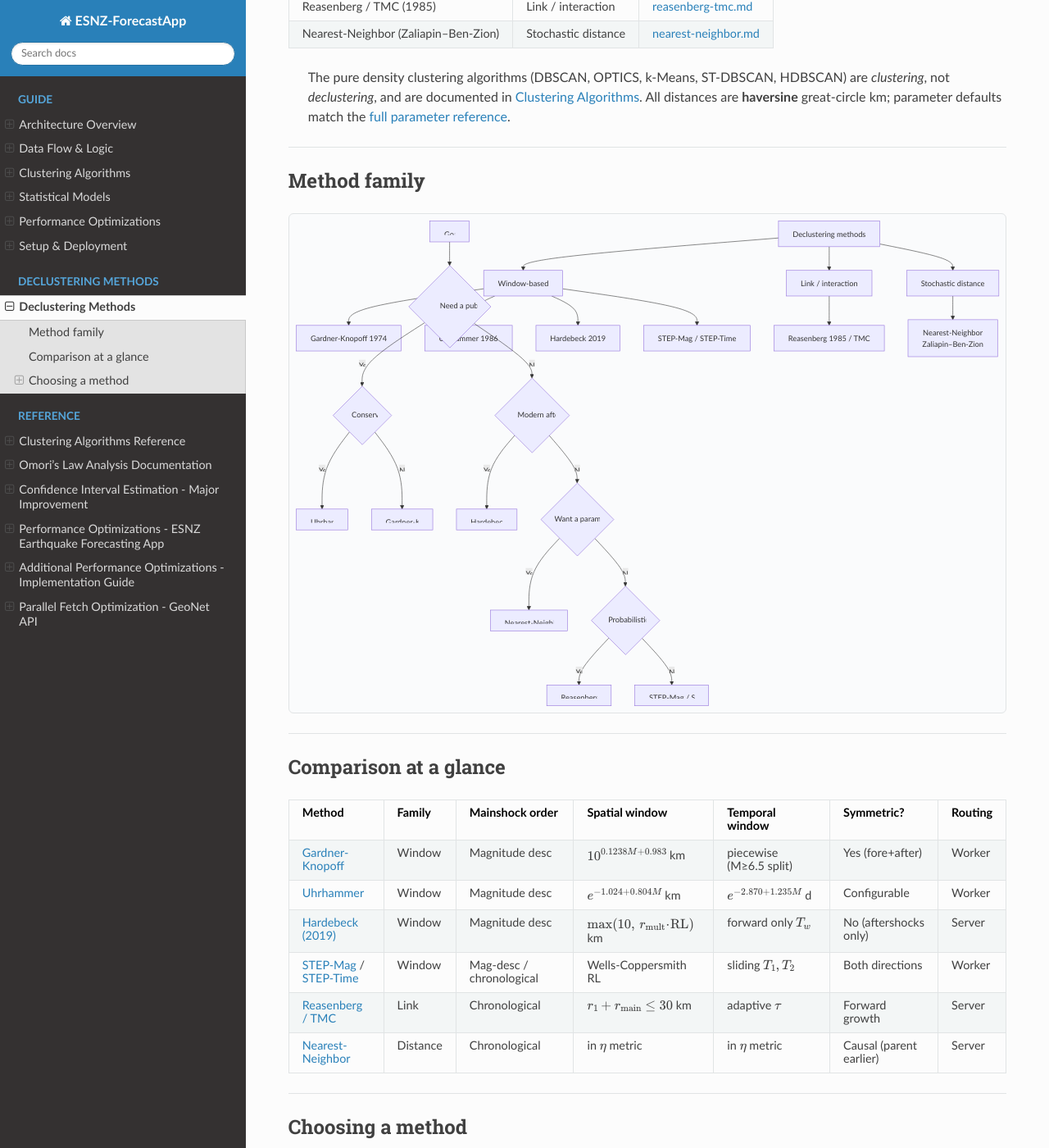
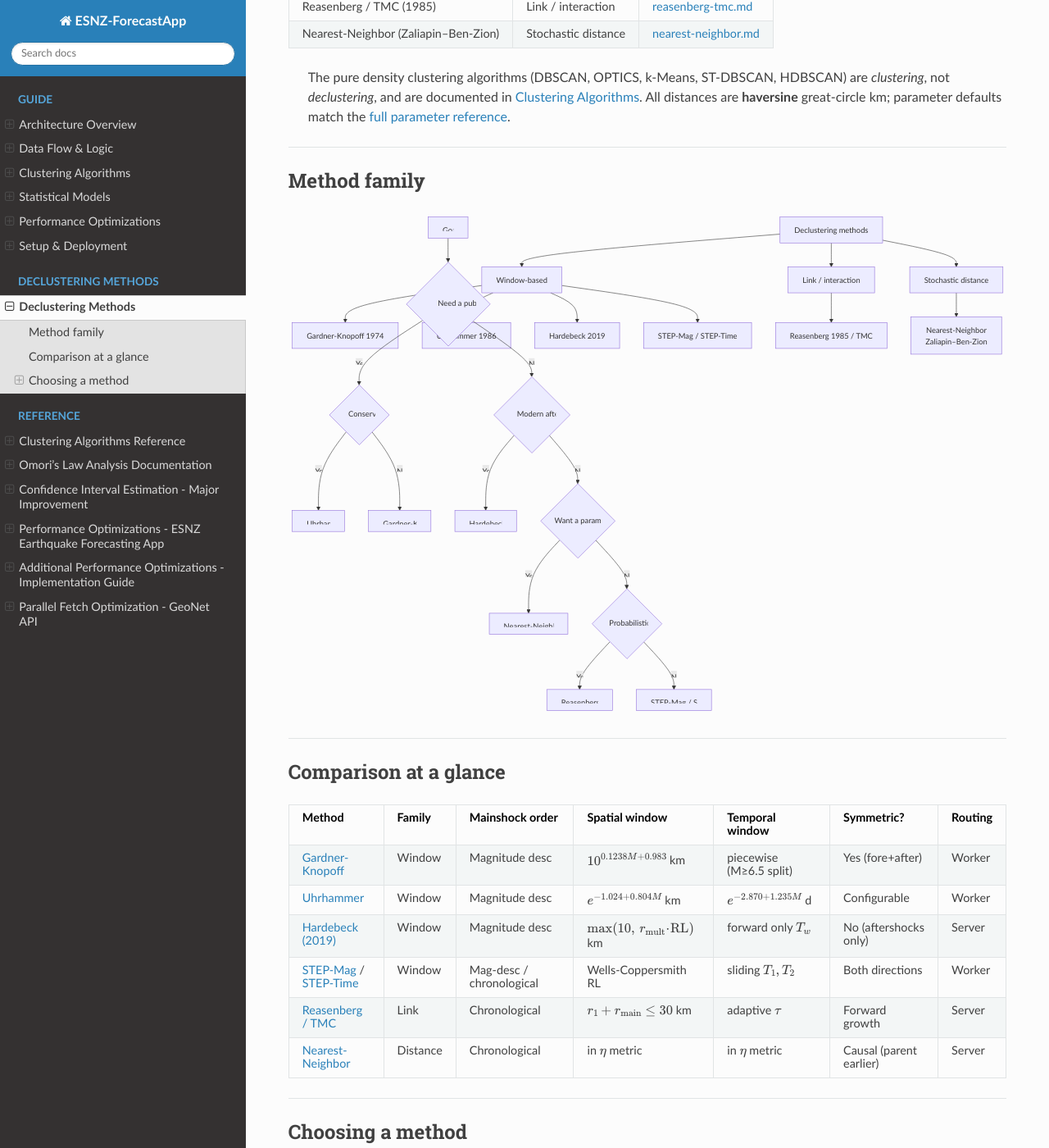
Before and after one commit to KennyGraham1/ESNZ-ForecastApp, a Sphinx documentation site: the page built from docs/declustering-methods.md, in a window 1280 px wide and 1400 px high, scrolled down 510 px. Shown: the whole window at 82% size. Built offline with Sphinx 7.4.7 and the Read the Docs theme 3.1.0, drawn with Linux system fonts in a browser that asks for light colours; comment, search, counter and statistics services are not loaded.

Commit message:
feat: remove pan/zoom functionality for Mermaid diagrams

```diff
--- a/docs/_static/css/custom.css
+++ b/docs/_static/css/custom.css
@@ -8,42 +8,17 @@
     max-width: none;
 }
 
-/* ---- Mermaid diagrams: framed, centered, pan/zoom enabled ---------------- */
-/* (Pan/zoom controls are added by _static/js/mermaid-zoom.js via svg-pan-zoom.) */
+/* Center Mermaid diagrams. Interactive zoom (scroll/drag) and the fullscreen "⛶"
+   button are provided natively by sphinxcontrib-mermaid (mermaid_d3_zoom +
+   mermaid_fullscreen), including inside the fullscreen modal. */
 .mermaid {
-    margin: 1.5em auto;
-    padding: 0.25em;
-    border: 1px solid #e1e4e5;
-    border-radius: 6px;
-    background: #fafbfc;
-    overflow: auto;            /* graceful fallback: scroll if zoom JS is unavailable */
     text-align: center;
 }
-.mermaid svg {
-    display: block;
-    margin: 0 auto;
-    max-width: 100%;
-}
-/* svg-pan-zoom +/- / reset control icons */
-.svg-pan-zoom-control {
-    cursor: pointer;
-    opacity: 0.65;
-    transition: opacity 0.15s ease-in-out;
-}
-.svg-pan-zoom-control:hover {
-    opacity: 1;
-}
 
-/* ---- Tables: wrap long parameter cells instead of forcing a horizontal
-        scrollbar (the RTD default is white-space: nowrap). ----------------- */
+/* Wrap long parameter-table cells instead of forcing a horizontal scrollbar
+   (the RTD theme defaults to white-space: nowrap). */
 .rst-content table.docutils td,
 .rst-content table.docutils th {
     white-space: normal !important;
     vertical-align: top;
 }
-
-/* ---- A little more breathing room around long content ------------------- */
-.rst-content .section > * ,
-.rst-content section > * {
-    max-width: 100%;
-}
--- a/docs/_static/js/mermaid-zoom.js
+++ /dev/null
@@ -1,64 +0,0 @@
-// Add pan + zoom controls to every Mermaid diagram.
-//
-// Mermaid renders client-side (sphinxcontrib-mermaid "raw" mode); svg-pan-zoom is
-// loaded from the CDN before this file (see conf.py html_js_files). We poll until
-// both the library and at least one rendered <svg> are present, then attach
-// svg-pan-zoom to each diagram: +/- and reset buttons, double-click zoom, and
-// drag-to-pan. Mouse-wheel zoom is left off so it doesn't hijack page scrolling.
-(function () {
-    "use strict";
-
-    var DIAGRAM_HEIGHT = 480; // px viewport height per diagram
-
-    function ready() {
-        return typeof window.svgPanZoom === "function" &&
-            document.querySelector(".mermaid svg");
-    }
-
-    function enhance() {
-        document.querySelectorAll(".mermaid").forEach(function (box) {
-            var svg = box.querySelector("svg");
-            if (!svg || box.dataset.zoomReady === "1") return;
-            box.dataset.zoomReady = "1";
-
-            // Give the SVG a stable viewport so pan/zoom has dimensions to work with.
-            svg.removeAttribute("width");
-            svg.removeAttribute("height");
-            svg.style.width = "100%";
-            svg.style.height = DIAGRAM_HEIGHT + "px";
-            svg.style.maxWidth = "100%";
-            svg.style.cursor = "grab";
-
-            var pz = window.svgPanZoom(svg, {
-                zoomEnabled: true,
-                controlIconsEnabled: true,   // on-screen +, -, reset buttons
-                fit: true,
-                center: true,
-                minZoom: 0.3,
-                maxZoom: 20,
-                zoomScaleSensitivity: 0.35,
-                dblClickZoomEnabled: true,
-                mouseWheelZoomEnabled: false // keep wheel for page scroll
-            });
-
-            window.addEventListener("resize", function () {
-                pz.resize();
-                pz.fit();
-                pz.center();
-            });
-        });
-    }
-
-    function waitFor(tries) {
-        tries = tries || 0;
-        if (ready()) { enhance(); return; }
-        if (tries > 60) return;          // give up after ~12 s
-        setTimeout(function () { waitFor(tries + 1); }, 200);
-    }
-
-    if (document.readyState === "complete") {
-        waitFor();
-    } else {
-        window.addEventListener("load", function () { waitFor(); });
-    }
-})();
--- a/docs/conf.py
+++ b/docs/conf.py
@@ -70,13 +70,13 @@
 html_static_path = ["_static"]
 html_css_files = ["css/custom.css"]
 
-# Pan/zoom controls for Mermaid diagrams (svg-pan-zoom from CDN + our init).
-html_js_files = [
-    "https://cdn.jsdelivr.net/npm/svg-pan-zoom@3.6.1/dist/svg-pan-zoom.min.js",
-    "js/mermaid-zoom.js",
-]
-
 # Render Mermaid on the client with the raw (script) method — works on
 # Read the Docs without a headless-browser/puppeteer build step.
 mermaid_output_format = "raw"
 mermaid_version = "10.9.1"
+
+# Interactive zoom (scroll / drag) on every diagram via the extension's built-in
+# d3 zoom, plus the fullscreen "⛶" button (mermaid_fullscreen defaults to True).
+# The extension re-applies this same zoom to the cloned diagram inside the
+# fullscreen modal, so zoom works there too — no third-party pan/zoom add-on.
+mermaid_d3_zoom = True
```
